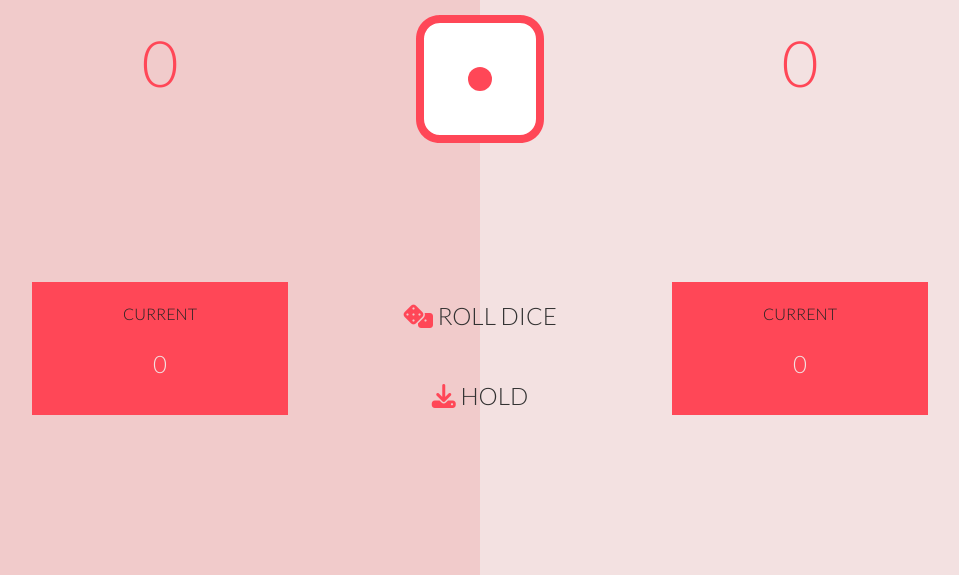
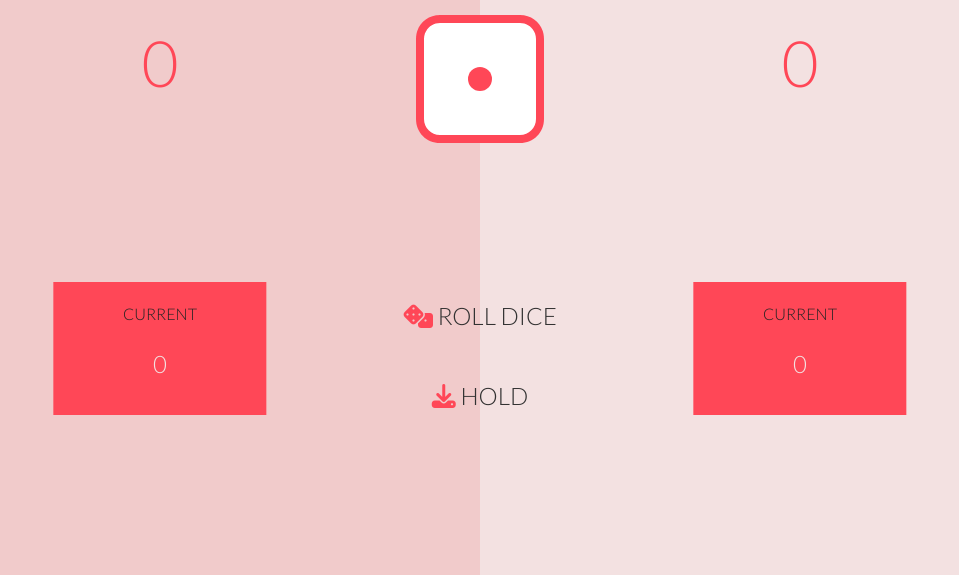
Before and after one commit to Ellebay/Ellebay-GDWFSDVSWEBAJAVAEXAIII1A_MarionBlancher, a website: page sources/index.html in a window 1280 px wide. Shown: the part 225-800 px from the top of the page, without its empty margins (160-1119 px from the left). Drawn offline with nearby package versions, Linux system fonts and the light colour scheme.

```diff
--- a/sources/style.css
+++ b/sources/style.css
@@ -206,7 +206,7 @@
     font-size:1.5em;
   }
   .player-current-box {
-    width: calc(100vw/5);
+    width: calc(100vw/6);
     height: calc(100vh/6);
   }
 }
```
